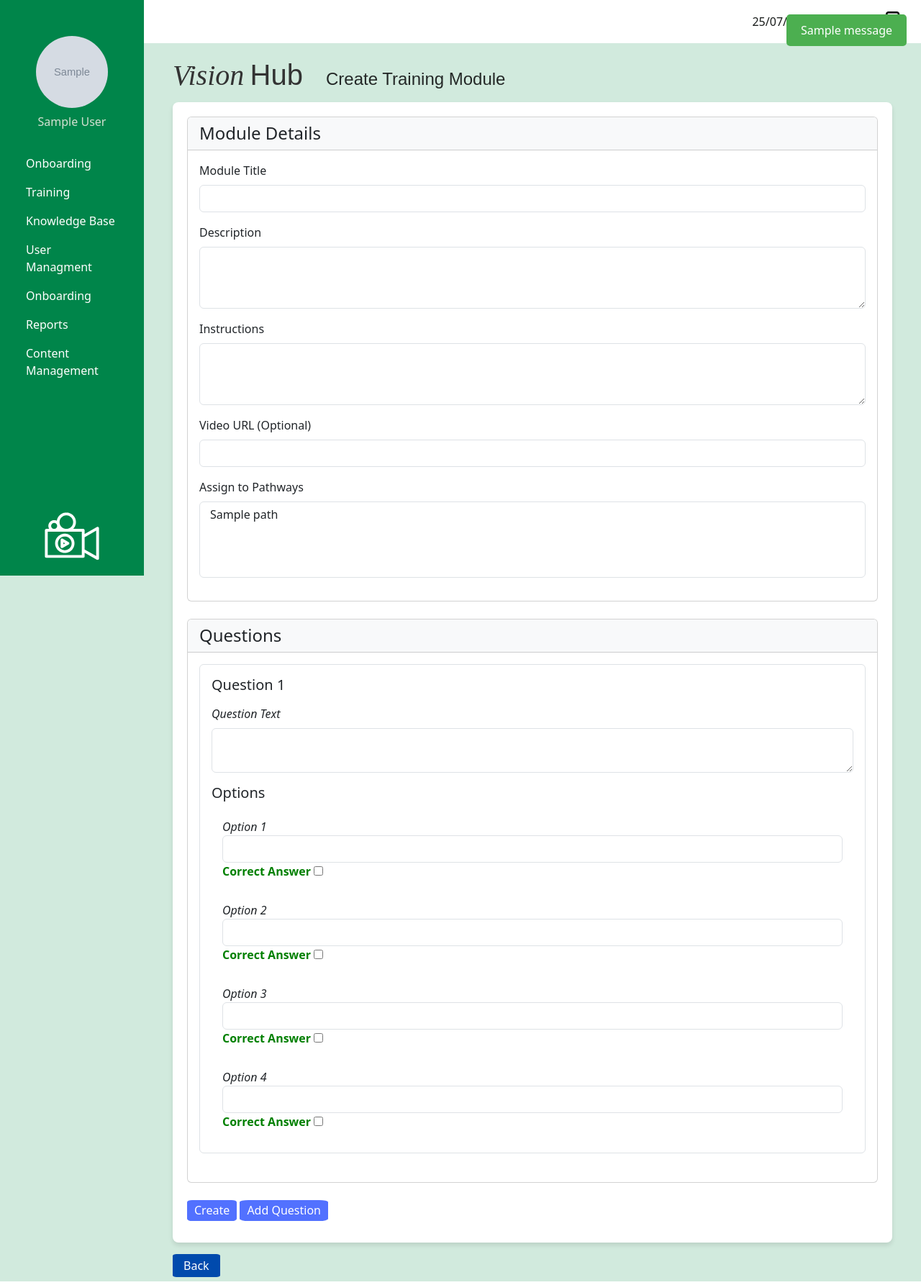
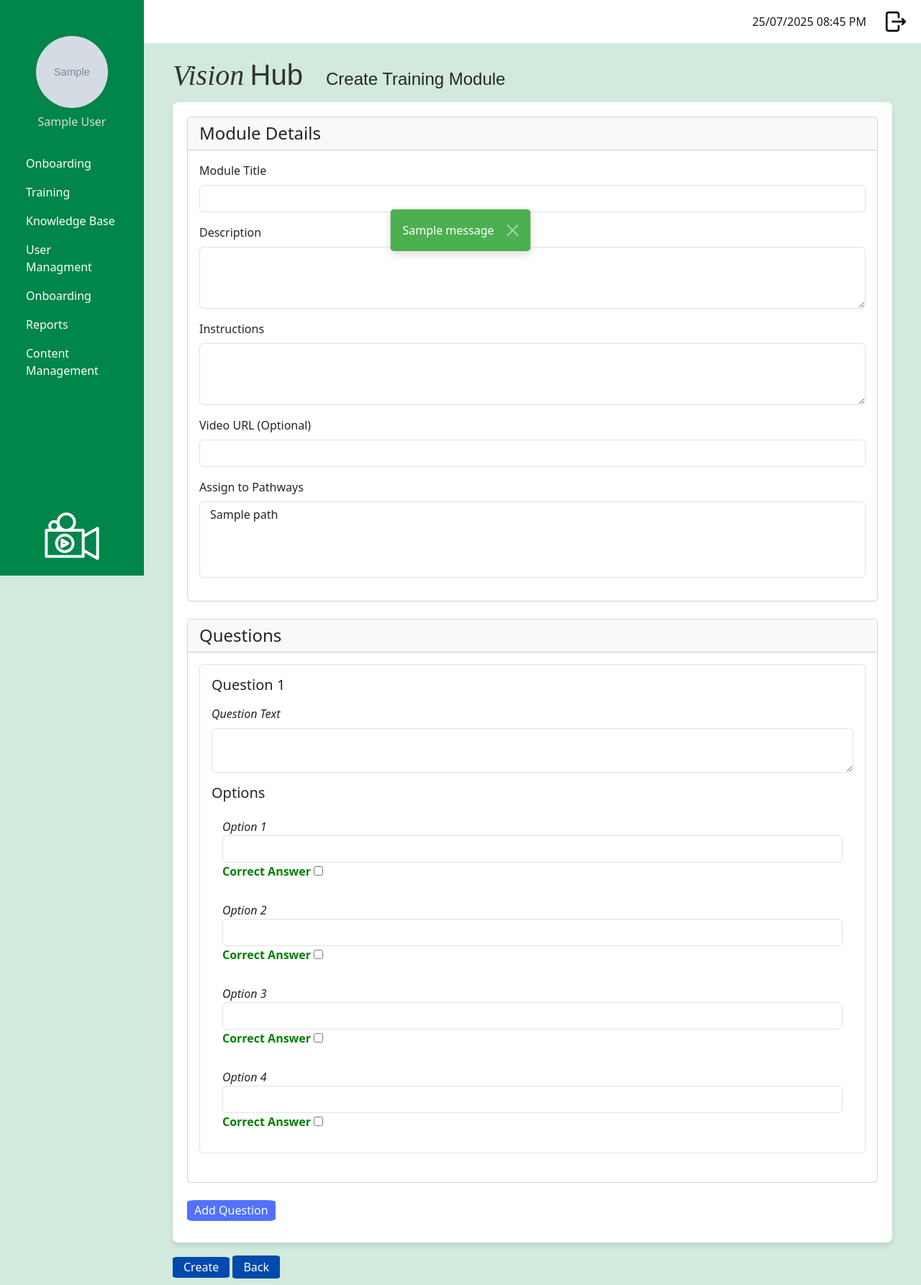
Before and after one commit to Alanna-Mc/vision-hub, a Flask app: page /admin/create_training_module in a window 1280 px wide. Shown: the whole page at 72% size. Run offline with Flask 3, Linux system fonts and the light colour scheme; a user stored in the database is signed in; tables that the repository leaves empty hold one stand-in row (values such as "Sample post"); grey boxes marked "Sample" are stand-in pictures; one stand-in notice (Sample message) is shown; some libraries are stand-ins or nearby versions.

Commit message:
Added flash and custom alert css

```diff
--- a/app/admin/routes.py
+++ b/app/admin/routes.py
@@ -136,7 +136,7 @@ def edit_user(user_id):
         # Save changes to the database
         db.session.commit()
 
-        #flash(f'User {user.first_name} {user.surname} user details have been updated')
+        flash(f'User {user.first_name} {user.surname} user details have been updated')
         return redirect(url_for('manage_users'))
 
     return render_template('admin/editUser.html', title='Edit User', form=form, user=user)
--- a/app/static/css/stylesheet.css
+++ b/app/static/css/stylesheet.css
@@ -37,19 +37,18 @@ body {
 
 .flash-message {
     position: fixed;
-    top: 20px;
-    right: 20px;
+    top: 40%;
+    left: 50%;
+    transform: translate(-50%, -50%);
     background-color: #4caf50;
     color: white;
-    padding: 10px 20px;
+    padding: 1rem 2rem 1rem 1rem;
     border-radius: 5px;
     z-index: 1000;
-    transition: opacity 0.3s ease-in-out;
+    padding-right: 50px;
+    box-shadow: 0 4px 12px rgba(0,0,0,0.15);
 }
-.flash-message.hide {
-    opacity: 0;
-    pointer-events: none;
-}
+
 
 /* ----------------------------------- Side Bar Styling ----------------------------------- */
 
--- a/app/templates/admin/create_training_module.html
+++ b/app/templates/admin/create_training_module.html
@@ -2,6 +2,7 @@
 {% block content %}
 <div class="page-container">
     <form method="POST" action="">
+        {{ form.hidden_tag() }}
 
     <!-- Module Details -->
     <div class="card mb-4">
@@ -114,16 +115,13 @@
         </div>
     </div>
         <div class="button-container-form">
-            {{ form.submit(class="royal-blue-button") }}
             <button type="submit"
                     name="add_question"
                     value="1"
                     class="royal-blue-button">
                     Add Question
             </button>
-
         </div>
-    </form>
 </div>
 {% endblock %}
 
@@ -132,9 +130,11 @@
 {% endblock %}
 
 {% block specific_buttons %}
-<div class = "button-container-outside-table">
-    <a href="{{ url_for('manage_training_modules') }}" class = "dark-blue-button">Back</a>
-</div>
+    <div class = "button-container-outside-table">
+        {{ form.submit(class="dark-blue-button") }}
+        <a href="{{ url_for('manage_training_modules') }}" class = "dark-blue-button">Back</a>
+        </form>
+    </div>
 {% endblock %}
 
 {% block scripts %}
--- a/app/templates/base.html
+++ b/app/templates/base.html
@@ -87,11 +87,15 @@
         <div>
             {% with messages = get_flashed_messages(with_categories=true) %}
                 {% if messages %}
-                {% for category, message in messages %}
-                    <div class="flash-message {{ category }}" id="flash-{{ loop.index }}">
-                    {{ message }}
-                    </div>
-                {% endfor %}
+                    {% for category, message in messages %}
+                    <div class="alert alert-dismissible fade show flash-message" role="alert">
+                        {{ message }}
+                        <button type="button"
+                                class="btn-close btn-close-white"
+                                data-bs-dismiss="alert"
+                                aria-label="Close"></button>
+                        </div>
+                    {% endfor %}
                 {% endif %}
             {% endwith %}
         </div>
@@ -108,6 +112,7 @@
 
         <script src="{{ url_for('static', filename='js/scripts.js') }}"></script>
         <script src="{{ url_for('static', filename='js/profilePhotoUpload.js') }}"></script>
+        <script src="https://cdn.jsdelivr.net/npm/bootstrap@5.x/dist/js/bootstrap.bundle.min.js"></script>
         {% block scripts %}{% endblock %}
     </body>
 </html>
```
Also changed, not shown: app.db.
